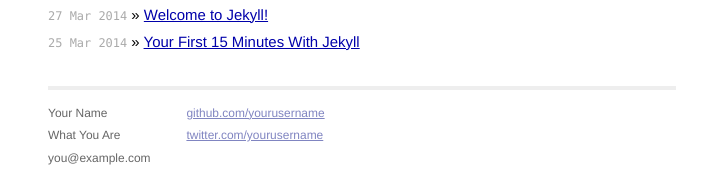
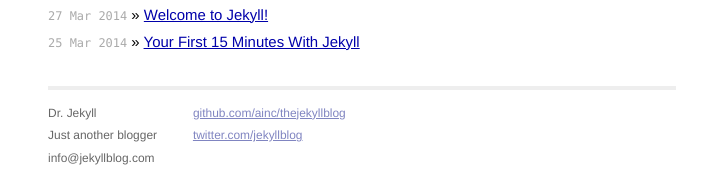
Before and after one commit to ainc/thejekyllblog, a Jekyll site: the page built from index.html, in a window 1280 px wide. Shown: the part 1814-1992 px from the top of the page, without its empty margins (278-985 px from the left). Built offline with Jekyll 4.4.1, drawn with Linux system fonts in a browser that asks for light colours; Markdown is read by kramdown in place of the engine named in the settings.

Commit message:
Change contact and link info

```diff
--- a/_layouts/default.html
+++ b/_layouts/default.html
@@ -26,15 +26,15 @@
           <div class="footer">
             <div class="contact">
               <p>
-                Your Name<br />
-                What You Are<br />
-                you@example.com
+                Dr. Jekyll<br />
+                Just another blogger<br />
+                info@jekyllblog.com
               </p>
             </div>
             <div class="contact">
               <p>
-                <a href="https://github.com/yourusername">github.com/yourusername</a><br />
-                <a href="https://twitter.com/yourusername">twitter.com/yourusername</a><br />
+                <a href="https://github.com/ainc/thejekyllblog">github.com/ainc/thejekyllblog</a><br />
+                <a href="https://twitter.com/jekyllblog">twitter.com/jekyllblog</a><br />
               </p>
             </div>
           </div>
```
Also changed, not shown: README.md.
